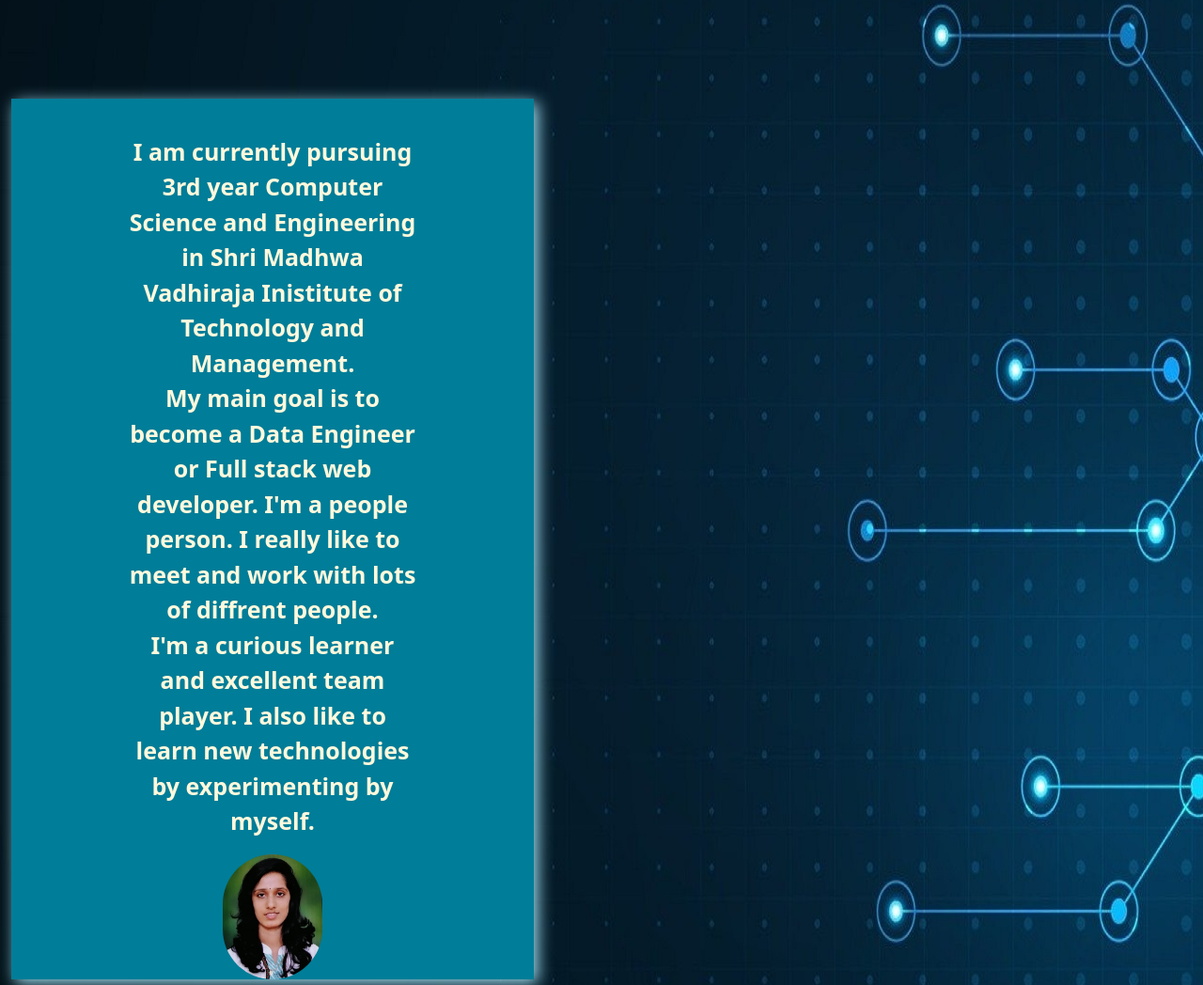
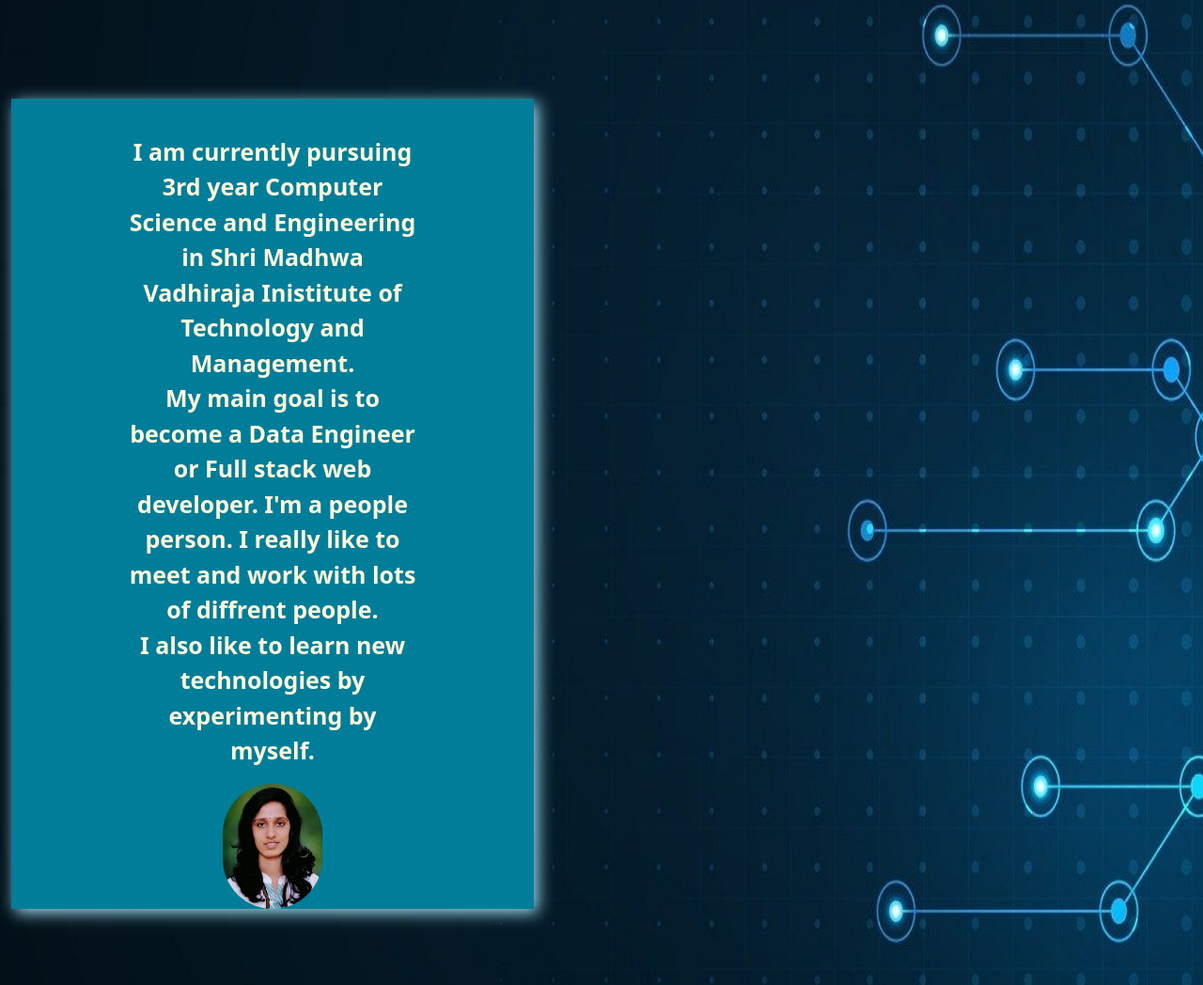
Before and after one commit to Nireeksha09/web-portfolio, a plain HTML site: page index.html in a window 1280 px wide. Shown: the part 2074-3122 px from the top of the page at 94% size. Drawn offline with nearby package versions, Linux system fonts and the light colour scheme; a script that the page names is missing.

Commit message:
Update index.html

```diff
--- a/index.html
+++ b/index.html
@@ -64,7 +64,6 @@
           <br>
       <b>  I am currently pursuing 3rd year Computer Science and Engineering in Shri Madhwa Vadhiraja Inistitute of Technology and Management.<br>
         My main goal is to become a Data Engineer or Full stack web developer. I'm a people person. I really like to meet and work with lots of diffrent people.<br>
-        I'm a curious learner and excellent team player.
         I also like to learn new technologies by experimenting by myself.</b></p>
         <div class="img"></div>
     <img   style="border-radius: 250px;"src="./nishu.jpg" width="35%"height="35%" >
```
